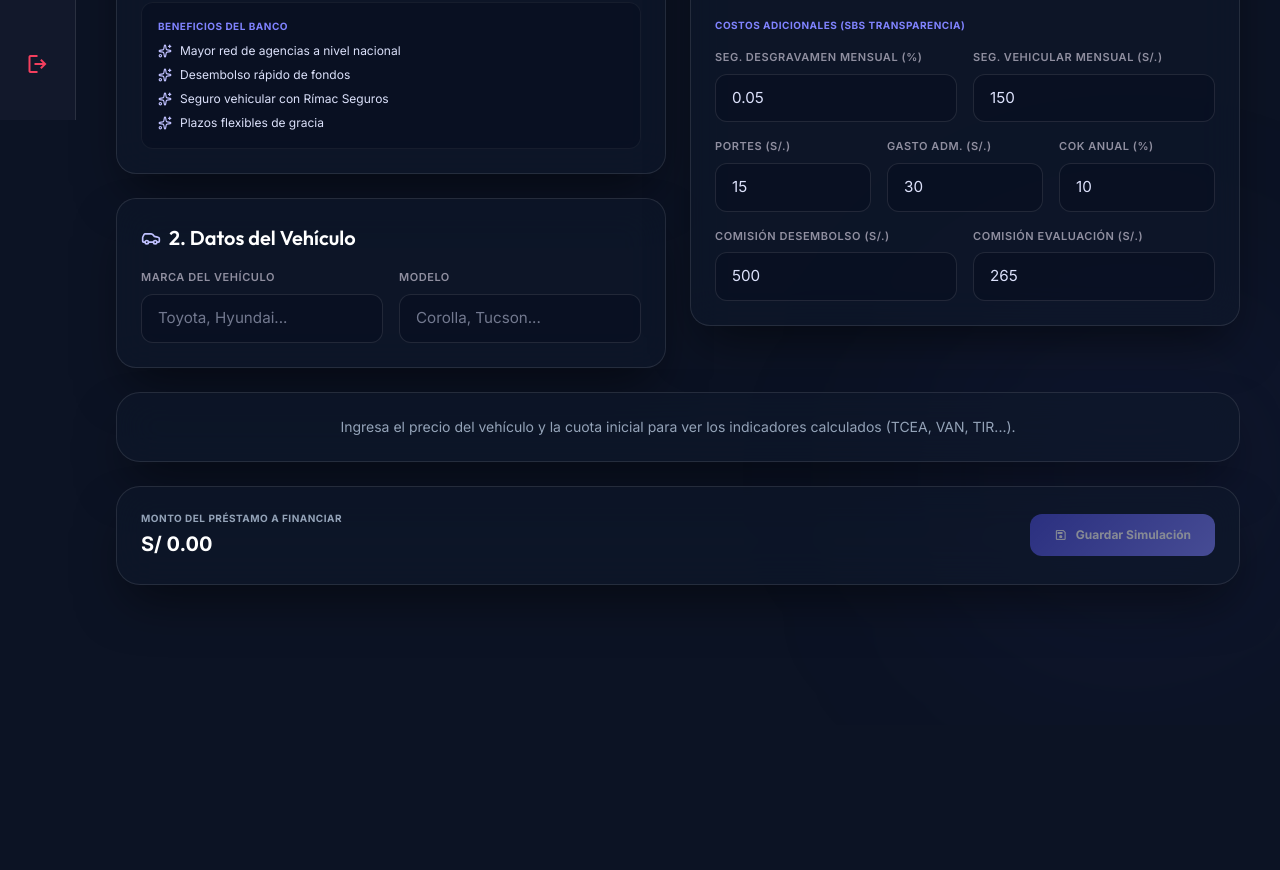
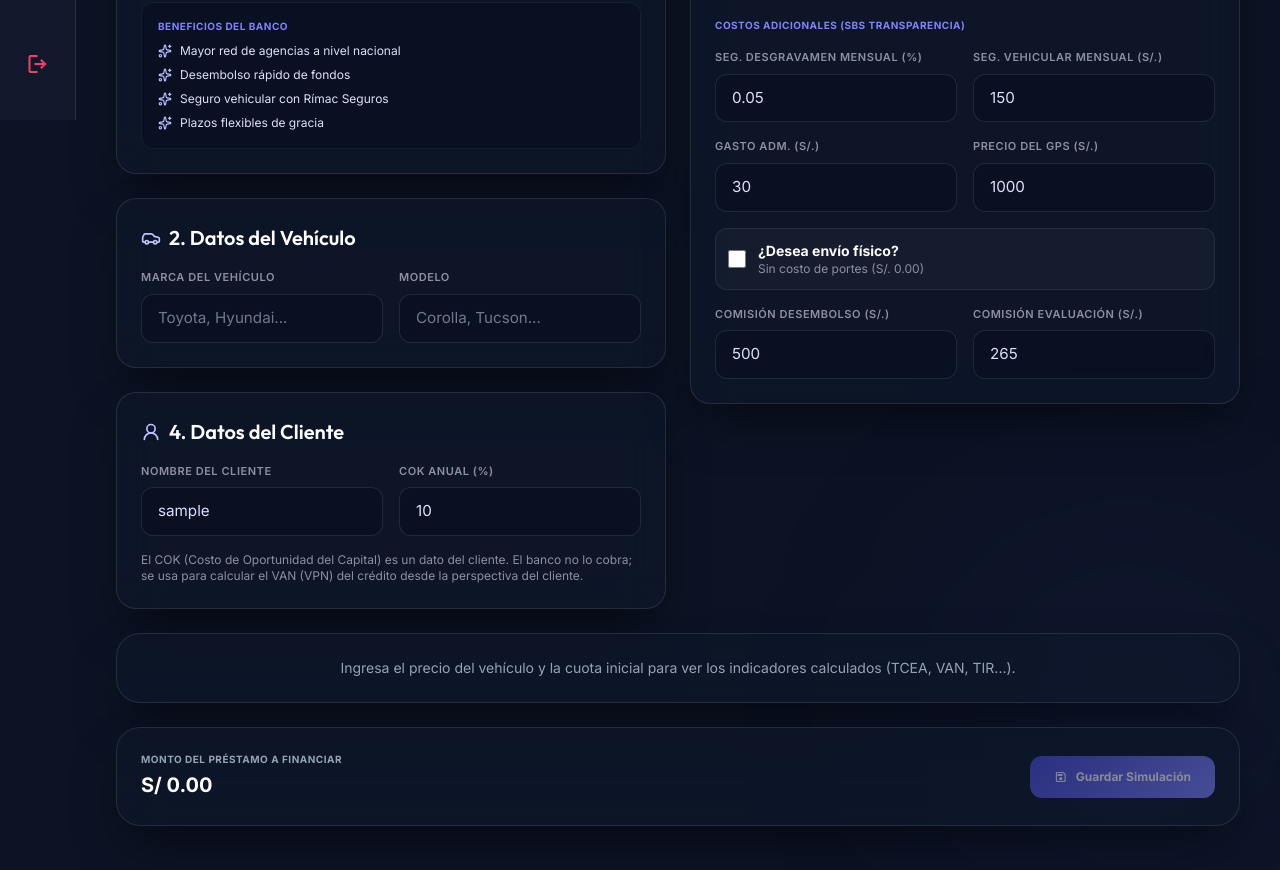
Before and after one commit to CurisDev/TurboCredit_Frontend, a React (Vite) app: page /simulator in a window 1280 px wide. Shown: the part 680-1550 px from the top of the page. Before the commit the page ends 1405 px from the top, so only its background shows below. Built offline with nearby package versions, Linux system fonts and the light colour scheme; no server answers; sample sign-in values are in the browser's storage.

Commit message:
feat: Update data input

```diff
--- a/src/App.tsx
+++ b/src/App.tsx
@@ -12,6 +12,7 @@ import { ProfileForm } from './modules/iam/components/ProfileForm';
 // Loans
 import { BankSelector } from './modules/loans/components/BankSelector';
 import { VehicleForm } from './modules/loans/components/VehicleForm';
+import { ClientForm } from './modules/loans/components/ClientForm';
 import { FinancialForm } from './modules/loans/components/FinancialForm';
 import { MetricsPanel } from './modules/loans/components/MetricsPanel';
 import { ScheduleTable } from './modules/loans/components/ScheduleTable';
@@ -71,8 +72,10 @@ export default function App() {
     residualPercentage: 40,
     seguroDesgravamenRate: 0.050,
     seguroVehicularMonthly: 150,
-    portes: 15,
+    physicalShipping: false,
+    portes: 0,
     gastosAdministrativos: 30,
+    gpsPrice: 1000,
     comisionDesembolso: 500,
     comisionEvaluacion: 265,
     cok: 10.0,
@@ -170,17 +173,17 @@ export default function App() {
         downPayment: roundValue(prev.vehiclePrice * (downPaymentPct / 100)),
       };
 
-      // Solo los bancos predefinidos imponen tasas/seguros/comisiones
+      // Solo los bancos predefinidos imponen tasas/seguros/comisiones.
+      // Los portes dependen de si el cliente pide envío físico (no los fija el banco) y el
+      // COK es un dato del cliente (el banco no lo cobra), por lo que no se sobrescriben aquí.
       if (selectedBankId !== 'custom') {
         const p = bank.config;
         next.tea = p.tea * 100;
         next.seguroDesgravamenRate = p.seguroDesgravamenRate * 100;
         next.seguroVehicularMonthly = p.seguroVehicularMonthly;
-        next.portes = p.portes;
         next.gastosAdministrativos = p.gastosAdministrativos;
         next.comisionDesembolso = p.comisionDesembolso;
         next.comisionEvaluacion = p.comisionEvaluacion;
-        next.cok = p.cok * 100;
       }
 
       return next;
@@ -315,6 +318,7 @@ export default function App() {
           seguroVehicularMonthly: inputs.seguroVehicularMonthly,
           portes: inputs.portes,
           gastosAdministrativos: inputs.gastosAdministrativos,
+          gpsPrice: inputs.gpsPrice,
           comisionDesembolso: inputs.comisionDesembolso,
           comisionEvaluacion: inputs.comisionEvaluacion,
           cok: inputs.cok,
@@ -354,8 +358,10 @@ export default function App() {
       residualPercentage: sim.residualPercentage || 40,
       seguroDesgravamenRate: sim.seguroDesgravamenRate || 0.05,
       seguroVehicularMonthly: sim.seguroVehicularMonthly || 150,
-      portes: sim.portes || 15,
+      physicalShipping: (sim.portes ?? 0) > 0,
+      portes: sim.portes ?? 0,
       gastosAdministrativos: sim.gastosAdministrativos || 30,
+      gpsPrice: sim.gpsPrice || 1000,
       comisionDesembolso: sim.comisionDesembolso || 500,
       comisionEvaluacion: sim.comisionEvaluacion || 265,
       cok: sim.cok || 10.0,
@@ -570,6 +576,10 @@ export default function App() {
                           inputs={inputs}
                           onChangeInputs={setInputs}
                         />
+                        <ClientForm
+                          inputs={inputs}
+                          onChangeInputs={setInputs}
+                        />
                       </div>
                       <FinancialForm
                         inputs={inputs}
--- /dev/null
+++ b/src/modules/loans/components/ClientForm.tsx
@@ -0,0 +1,45 @@
+import { UserRound } from 'lucide-react';
+import { Card } from '../../../shared/components/Card';
+import { Input } from '../../../shared/components/Input';
+import type { SimulatorInputs } from '../domain/models';
+
+interface ClientFormProps {
+  inputs: SimulatorInputs;
+  onChangeInputs: (updater: (prev: SimulatorInputs) => SimulatorInputs) => void;
+}
+
+export function ClientForm({ inputs, onChangeInputs }: ClientFormProps) {
+  return (
+    <Card className="flex flex-col gap-4">
+      <h2 className="text-headline-md text-white flex items-center gap-2" style={{ fontSize: '1.25rem' }}>
+        <UserRound className="text-primary" style={{ width: '20px', height: '20px' }} />
+        4. Datos del Cliente
+      </h2>
+
+      <div className="grid grid-cols-2 gap-4">
+        <Input
+          id="client-name"
+          label="Nombre del Cliente"
+          type="text"
+          value={inputs.clientName}
+          onChange={(e) => onChangeInputs(prev => ({ ...prev, clientName: e.target.value }))}
+          placeholder="Nombre y apellido"
+        />
+
+        <Input
+          id="cok-value"
+          label="COK Anual (%)"
+          type="number"
+          step="0.1"
+          value={inputs.cok}
+          onChange={(e) => onChangeInputs(prev => ({ ...prev, cok: Number(e.target.value) }))}
+        />
+      </div>
+
+      <p className="text-outline text-xs">
+        El COK (Costo de Oportunidad del Capital) es un dato del cliente. El banco no lo cobra;
+        se usa para calcular el VAN (VPN) del crédito desde la perspectiva del cliente.
+      </p>
+    </Card>
+  );
+}
--- a/src/modules/loans/components/FinancialForm.tsx
+++ b/src/modules/loans/components/FinancialForm.tsx
@@ -256,18 +256,7 @@ export function FinancialForm({ inputs, onChangeInputs, onSelectCustomBank, limi
           />
         </div>
 
-        <div className="grid grid-cols-3 gap-4">
-          <Input
-            id="portes"
-            label="Portes (S/.)"
-            type="number"
-            value={inputs.portes}
-            onChange={(e) => {
-              onChangeInputs(prev => ({ ...prev, portes: Number(e.target.value) }));
-              onSelectCustomBank();
-            }}
-          />
-
+        <div className="grid grid-cols-2 gap-4">
           <Input
             id="gastos-adm"
             label="Gasto Adm. (S/.)"
@@ -280,14 +269,51 @@ export function FinancialForm({ inputs, onChangeInputs, onSelectCustomBank, limi
           />
 
           <Input
-            id="cok-value"
-            label="COK Anual (%)"
+            id="gps-price"
+            label="Precio del GPS (S/.)"
             type="number"
-            step="0.1"
-            value={inputs.cok}
-            onChange={(e) => onChangeInputs(prev => ({ ...prev, cok: Number(e.target.value) }))}
+            min={1000}
+            max={5000}
+            step="50"
+            value={inputs.gpsPrice}
+            onChange={(e) => {
+              // Permite escribir libremente; el rango se ajusta al perder el foco
+              onChangeInputs(prev => ({ ...prev, gpsPrice: Number(e.target.value) }));
+            }}
+            onBlur={(e) => {
+              const raw = Number(e.target.value);
+              // Evita valores irreales: se limita al rango permitido [1000, 5000]
+              const clamped = Math.min(5000, Math.max(1000, isNaN(raw) ? 1000 : raw));
+              onChangeInputs(prev => ({ ...prev, gpsPrice: clamped }));
+            }}
           />
         </div>
+
+        {/* Portes: solo se cobran (S/. 15) si el cliente elige envío físico */}
+        <label
+          htmlFor="physical-shipping"
+          className="flex items-center gap-3 cursor-pointer p-3 rounded-xl"
+          style={{ background: 'rgba(255, 255, 255, 0.03)', border: '1px solid rgba(255, 255, 255, 0.08)' }}
+        >
+          <input
+            id="physical-shipping"
+            type="checkbox"
+            checked={inputs.physicalShipping}
+            onChange={(e) => {
+              const checked = e.target.checked;
+              onChangeInputs(prev => ({ ...prev, physicalShipping: checked, portes: checked ? 15 : 0 }));
+              onSelectCustomBank();
+            }}
+            className="cursor-pointer"
+            style={{ width: '18px', height: '18px' }}
+          />
+          <span className="flex flex-col">
+            <span className="text-white text-sm font-bold">¿Desea envío físico?</span>
+            <span className="text-outline text-xs">
+              {inputs.physicalShipping ? 'Portes: S/. 15.00 mensuales' : 'Sin costo de portes (S/. 0.00)'}
+            </span>
+          </span>
+        </label>
 
         <div className="grid grid-cols-2 gap-4">
           <Input
--- a/src/modules/loans/components/HistoryView.tsx
+++ b/src/modules/loans/components/HistoryView.tsx
@@ -68,8 +68,10 @@ export function HistoryView({
       residualPercentage: sim.residualPercentage ?? 0,
       seguroDesgravamenRate: sim.seguroDesgravamenRate ?? 0,
       seguroVehicularMonthly: sim.seguroVehicularMonthly ?? 0,
+      physicalShipping: (sim.portes ?? 0) > 0,
       portes: sim.portes ?? 0,
       gastosAdministrativos: sim.gastosAdministrativos ?? 0,
+      gpsPrice: sim.gpsPrice ?? 1000,
       comisionDesembolso: sim.comisionDesembolso ?? 0,
       comisionEvaluacion: sim.comisionEvaluacion ?? 0,
       cok: sim.cok ?? 0,
--- a/src/modules/loans/domain/models.ts
+++ b/src/modules/loans/domain/models.ts
@@ -12,11 +12,13 @@ export interface SimulatorInputs {
   residualPercentage: number;
   seguroDesgravamenRate: number;
   seguroVehicularMonthly: number;
-  portes: number;
+  physicalShipping: boolean; // ¿Desea envío físico? Si es true, se cobran portes
+  portes: number; // Costo de portes: 0 si no hay envío físico, 15 si lo hay
   gastosAdministrativos: number;
+  gpsPrice: number; // Precio del GPS (S/.), entre 1000 y 5000
   comisionDesembolso: number;
   comisionEvaluacion: number;
-  cok: number;
+  cok: number; // COK anual (%) - Dato del cliente, no del banco
 }
 
 export interface ScheduleItem {
--- a/src/modules/loans/services/loanService.ts
+++ b/src/modules/loans/services/loanService.ts
@@ -27,6 +27,7 @@ const buildPayload = (inputs: SimulatorInputs, bankName: string, results?: Simul
   seguroVehicularMonthly: inputs.seguroVehicularMonthly,
   portes: inputs.portes,
   gastosAdministrativos: inputs.gastosAdministrativos,
+  gpsPrice: inputs.gpsPrice,
   comisionDesembolso: inputs.comisionDesembolso,
   comisionEvaluacion: inputs.comisionEvaluacion,
   cok: inputs.cok,
--- a/src/utils/vehicleCreditCalculator.ts
+++ b/src/utils/vehicleCreditCalculator.ts
@@ -12,11 +12,13 @@ export interface SimulatorInputs {
   residualPercentage: number; // e.g. 40
   seguroDesgravamenRate: number; // e.g. 0.05 (%)
   seguroVehicularMonthly: number; // e.g. 150
-  portes: number; // e.g. 15
+  physicalShipping: boolean; // ¿Desea envío físico? Si es true, se cobran portes
+  portes: number; // 0 si no hay envío físico, 15 si lo hay
   gastosAdministrativos: number; // e.g. 30
+  gpsPrice: number; // Precio del GPS (S/.), entre 1000 y 5000
   comisionDesembolso: number; // e.g. 500
   comisionEvaluacion: number; // e.g. 265
-  cok: number; // e.g. 10.0 (%) - COK anual
+  cok: number; // e.g. 10.0 (%) - COK anual (dato del cliente)
 }
 
 export interface ScheduleItem {
@@ -181,8 +183,9 @@ export const vehicleCreditCalculator = {
     }
 
     // 6. Calcular VAN, TIR, TCEA
-    // Inversión Inicial (desde el punto de vista del deudor): Préstamo recibido menos comisiones iniciales
-    const initialInflow = loanAmount - inputs.comisionDesembolso - inputs.comisionEvaluacion;
+    // Inversión Inicial (desde el punto de vista del deudor): Préstamo recibido menos comisiones
+    // iniciales y el costo único de instalación del GPS.
+    const initialInflow = loanAmount - inputs.comisionDesembolso - inputs.comisionEvaluacion - (inputs.gpsPrice || 0);
 
     const flows: number[] = [initialInflow];
     for (const item of schedule) {
```
